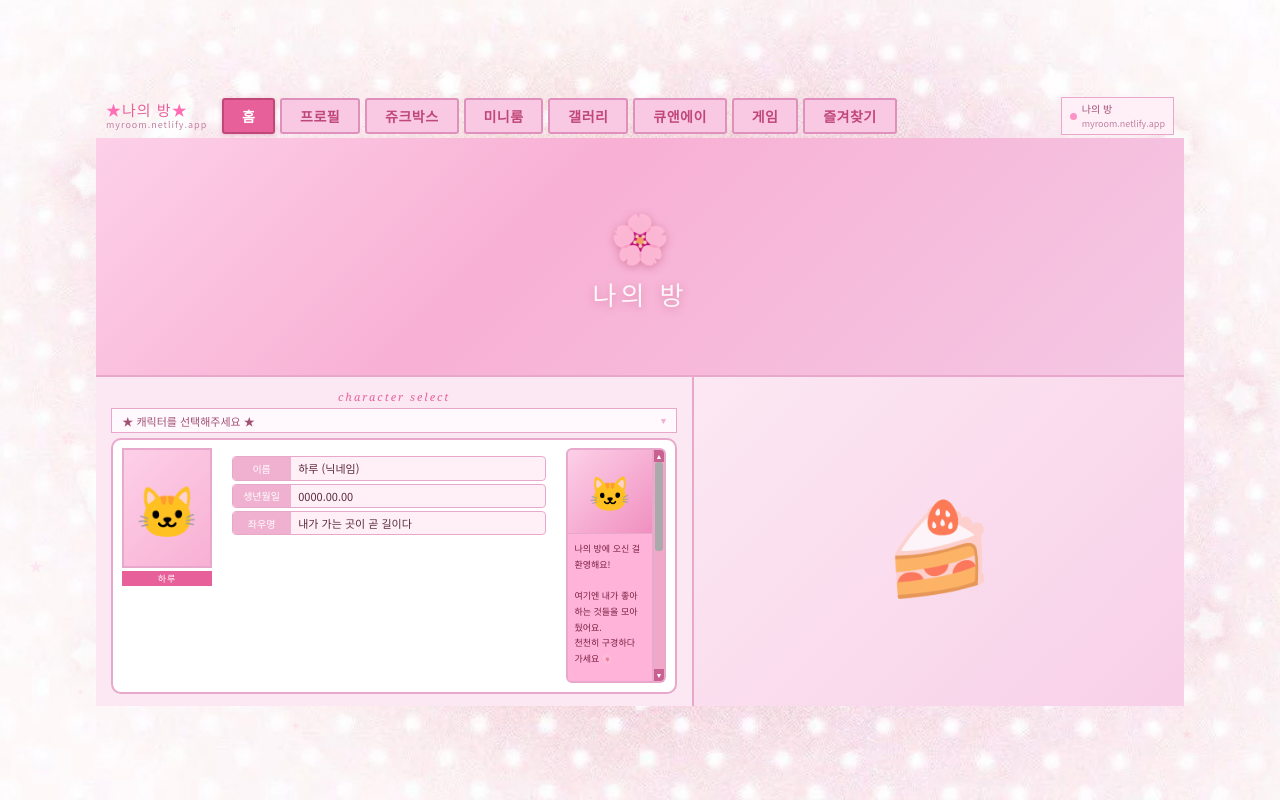
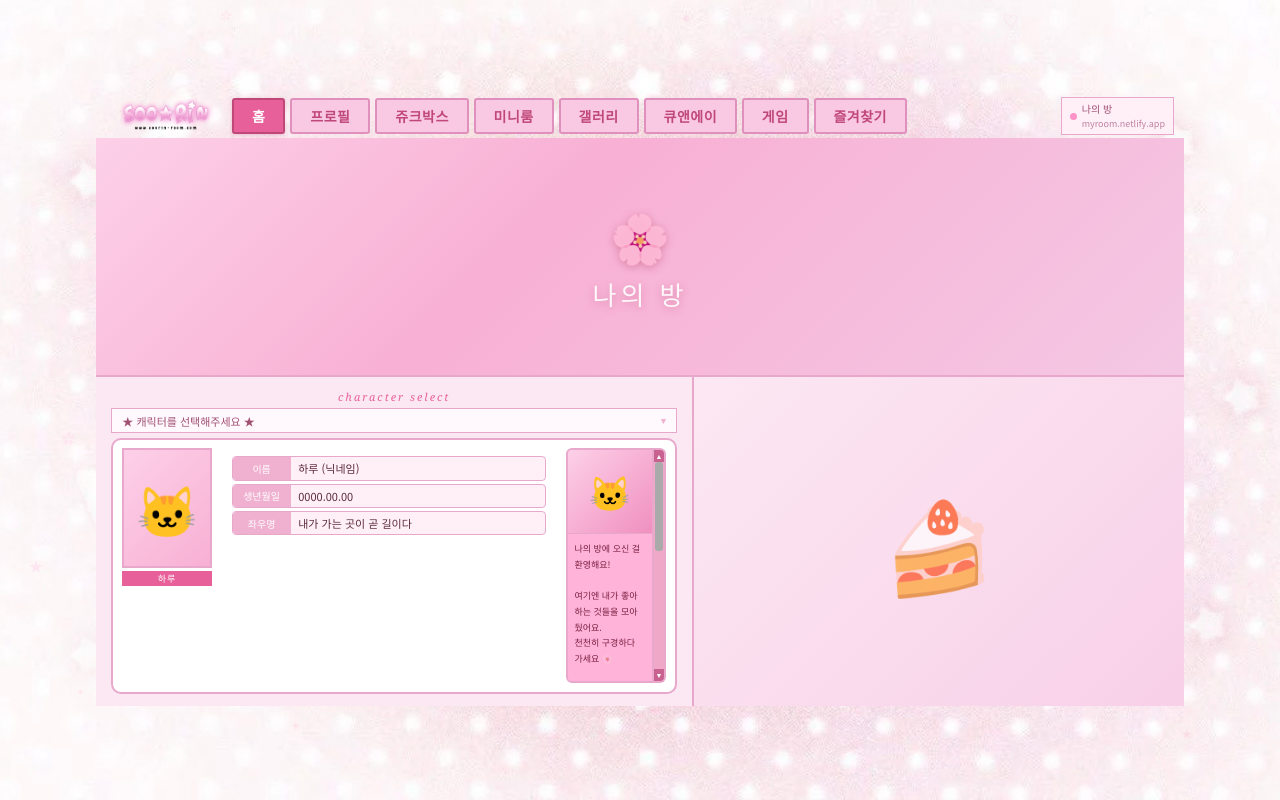
Before and after one commit to ryujin1004/-, a plain HTML site: page index.html in a window 1280 px wide. Drawn offline with Linux system fonts and the light colour scheme; a web font is replaced by a local one.

Commit message:
Add files via upload

```diff
--- a/index.html
+++ b/index.html
@@ -15,8 +15,7 @@
   <!-- ① 최상단 바: 로고 + 카테고리 버튼 + 우측 배너 -->
   <div class="top-bar">
     <div class="logo">
-      <span class="logo-star">★</span>나의 방<span class="logo-star">★</span>
-      <div class="logo-url">myroom.netlify.app</div>
+      <img src="images/logo.png" alt="SOO★RIN" class="logo-img">
     </div>
 
     <nav class="top-nav">
--- a/style.css
+++ b/style.css
@@ -65,14 +65,15 @@ body {
 /* 로고 */
 .logo {
   flex-shrink: 0;
-  font-size: clamp(10px, 1.3vw, 15px);
-  color: var(--hotpink);
-  line-height: 1.2;
-  letter-spacing: 1px;
-  min-width: clamp(70px, 9vw, 110px);
+  display: flex;
+  align-items: center;
 }
-.logo-star { color: var(--pink); }
-.logo-url { font-size: clamp(7px, 0.8vw, 9px); color: var(--text-muted); margin-top: 1px; }
+.logo-img {
+  height: clamp(28px, 4.5vh, 42px);
+  width: auto;
+  object-fit: contain;
+  mix-blend-mode: screen;  /* 검정 배경 제거 */
+}
 
 /* 카테고리 버튼들 */
 .top-nav {
@@ -452,14 +453,15 @@ body {
 /* 로고 */
 .logo {
   flex-shrink: 0;
-  font-size: clamp(10px, 1.3vw, 15px);
-  color: var(--hotpink);
-  line-height: 1.2;
-  letter-spacing: 1px;
-  min-width: clamp(70px, 9vw, 110px);
+  display: flex;
+  align-items: center;
 }
-.logo-star { color: var(--pink); }
-.logo-url { font-size: clamp(7px, 0.8vw, 9px); color: var(--text-muted); margin-top: 1px; }
+.logo-img {
+  height: clamp(28px, 4.5vh, 42px);
+  width: auto;
+  object-fit: contain;
+  mix-blend-mode: screen;  /* 검정 배경 제거 */
+}
 
 /* 카테고리 버튼들 */
 .top-nav {
```
Also changed, not shown: images/logo.png (added).
